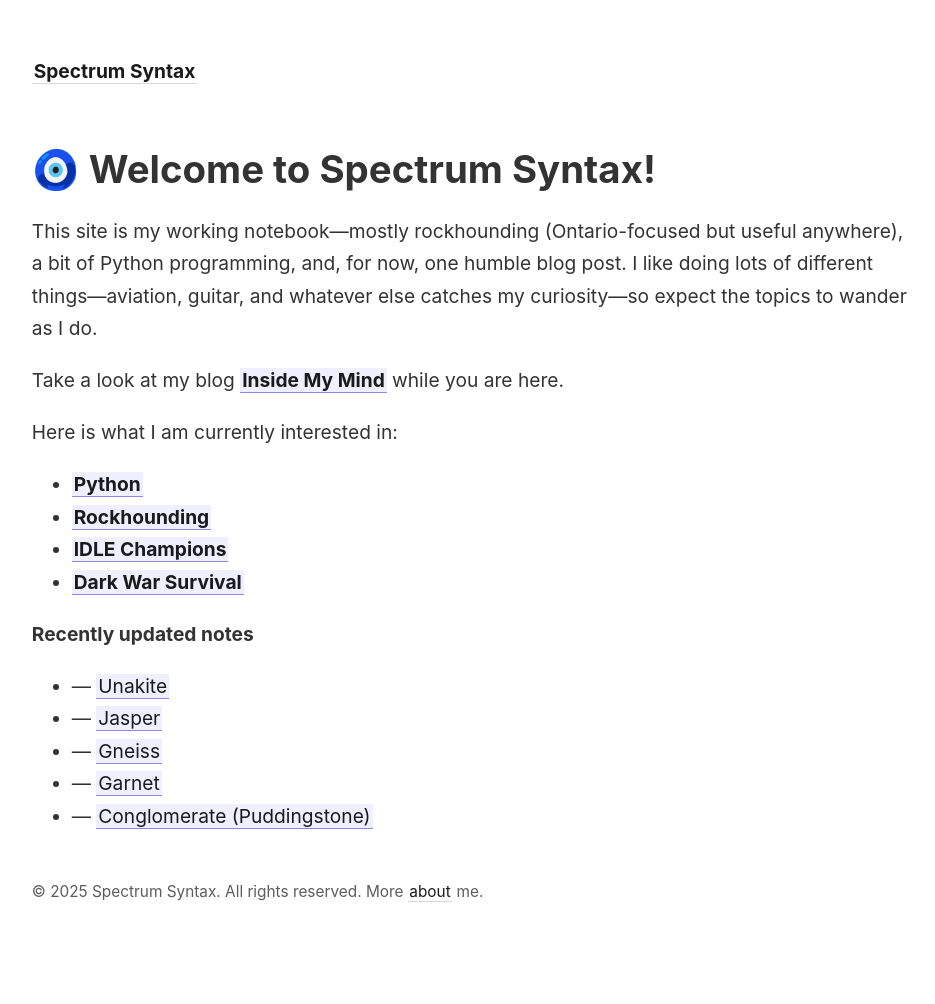
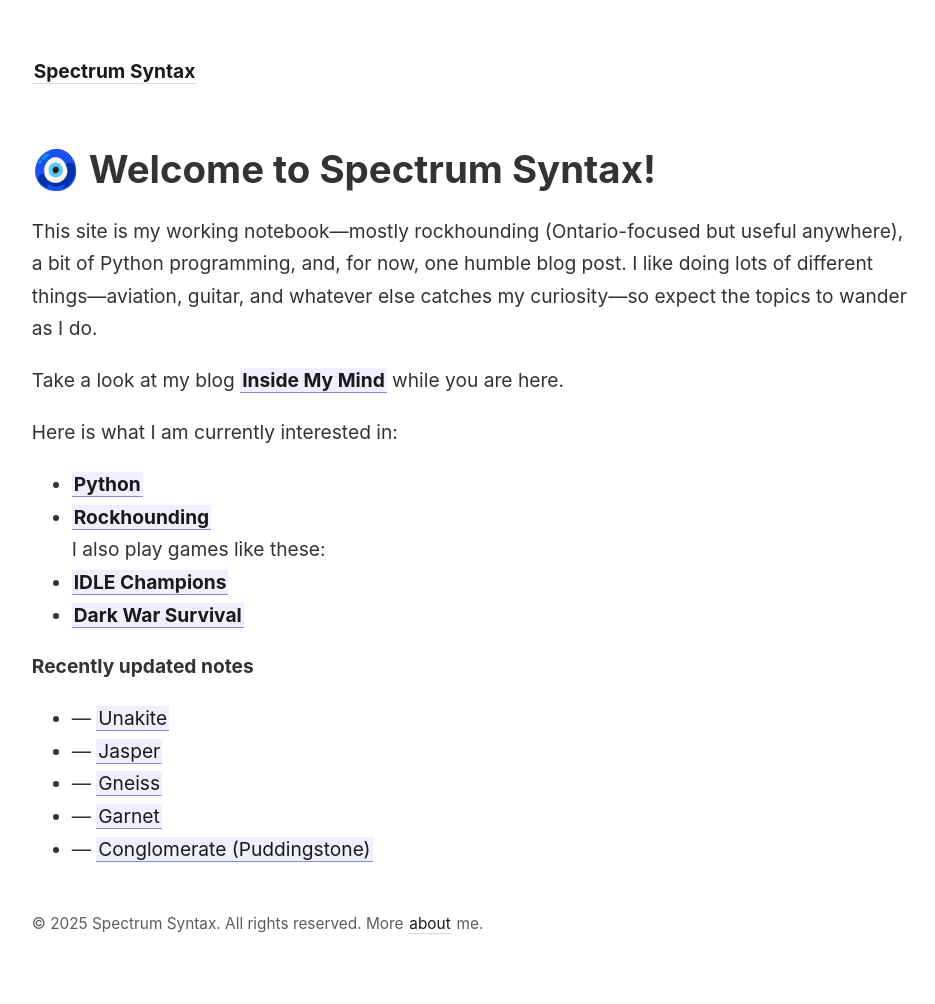
Before and after one commit to Chantal13/Spectrum-Syntax, a Jekyll site: the page built from _pages/index.md, in a window 1280 px wide. Shown: the whole page, without its empty margins (45-980 px from the left). Built offline with Jekyll 4.4.1, drawn with Linux system fonts in a browser that asks for light colours; before the commit the page ends 972 px from its top, so only the background shows below that.

Commit message:
Update content

```diff
--- a/_pages/index.md
+++ b/_pages/index.md
@@ -15,6 +15,9 @@ Here is what I am currently interested in:
   <ul>
     <li><span style="font-weight: bold">[[Python]]</span></li>
     <li><span style="font-weight: bold">[[Rockhounding]]</span></li>
+
+    I also play games like these:
+
     <li><span style="font-weight: bold">[[IDLE Champions]]</span></li>
     <li><span style="font-weight: bold">[[Dark War Survival]]</span></li>
   </ul>
```
